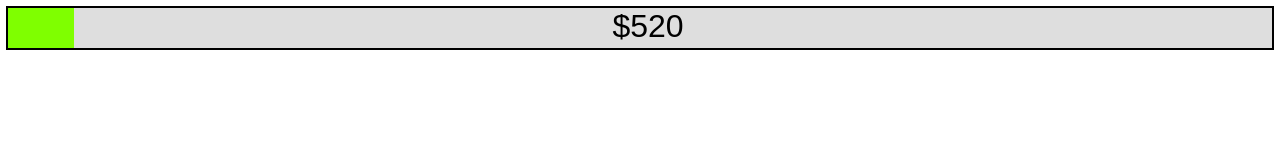
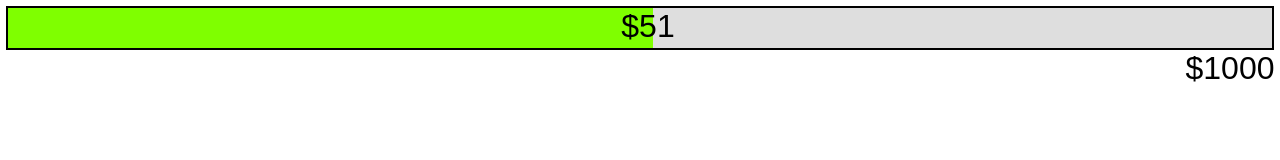
Before and after one commit to nicholbs/discordStreamKit, a website: page ressurser/donation.html in a window 1280 px wide. Drawn offline with Linux system fonts and the light colour scheme.

Commit message:
tror ferdigstilt første utkast av donation

```diff
--- a/commands/dono.js
+++ b/commands/dono.js
@@ -19,7 +19,9 @@ module.exports = {
                     var nyInnhold = data.replace('replaceMeFirst', donation.donationCurrent);
 
                     var prosent = donation.donationCurrent / donation.donationGoal * 100
-
+                    if (prosent < 0) {
+                        prosent = 0;
+                    }
                     // console.log("donation etter: " + donation.donationCurrent)
 
                     nyInnhold = nyInnhold.replace('replaceMeSecond', prosent);
--- a/ressurser/donation.html
+++ b/ressurser/donation.html
@@ -1,10 +1,13 @@
 <html>
-    <head></head>
+    <head>
+        <meta http-equiv="refresh" content="5">
+    </head>
     <body>
         <div class="total">
-            <p class="currentcash">$520</p>
+            <p class="currentcash">$51</p>
 
             <div class="current">
+                <p class="goalCash">$1000</p>
             </div>
         </div>
         <style>
@@ -23,8 +26,19 @@
                 height: 100%;
                 margin: 0;
             }
+            .goalCash {
+                position: absolute;
+                font-family: sans-serif;
+                font-size: 32px;
+                text-align: center;
+                width: 100px;
+                right: 0;
+                top: 50;
+                height: 100%;
+                margin: 0;
+            }
             .current {
-                width: 5.2%;
+                width: 51%;
                 height: inherit;
                 background-color: chartreuse;
                 transition: width 1s;
```
Also changed, not shown: ressurser/bilder/donation.html (+15 -1 lines).
